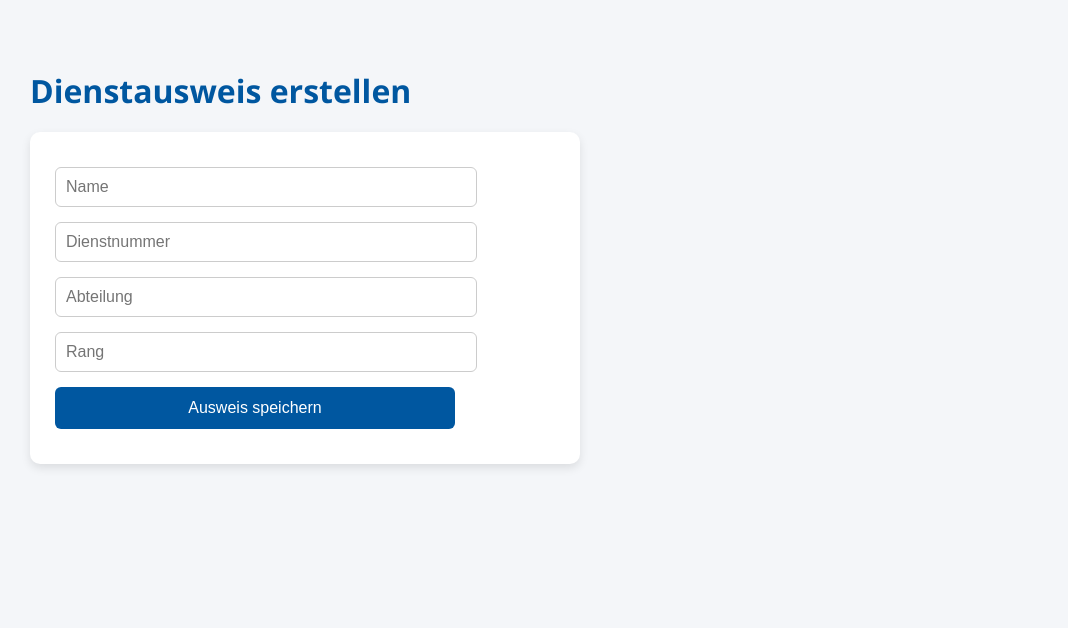
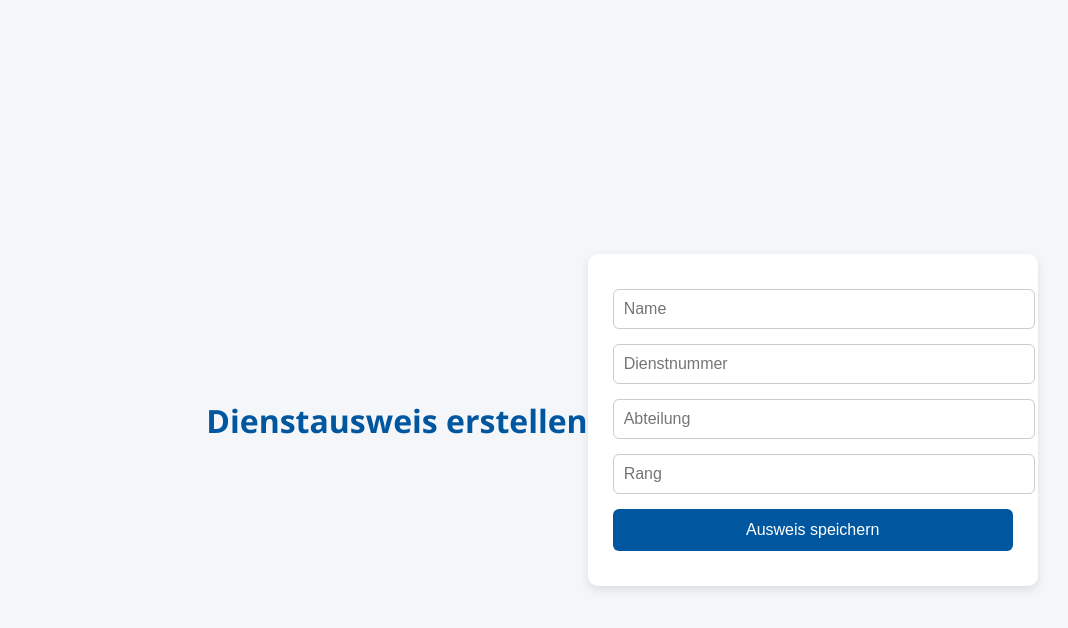
Before and after one commit to mtc1206/mtc1206.github.io, a plain HTML site: page index.html in a window 1280 px wide. Shown: the whole page, without its empty margins (18-1086 px from the left). Drawn offline with Linux system fonts and the light colour scheme.

Commit message:
Update style.css

```diff
--- a/style.css
+++ b/style.css
@@ -1,8 +1,11 @@
 body {
+  display: flex;
+  justify-content: center;
+  align-items: center;
+  min-height: 100vh;
+  margin: 0;
+  background-color: #f4f6f9;
   font-family: 'Segoe UI', sans-serif;
-  background: #f4f6f9;
-  padding: 40px;
-  color: #333;
 }
 
 h1 {
@@ -15,7 +18,8 @@ form {
   padding: 25px;
   border-radius: 10px;
   box-shadow: 0 4px 10px rgba(0,0,0,0.1);
-  max-width: 500px;
+  max-width: 400px;
+  width: 100%;
 }
 
 input {
```
